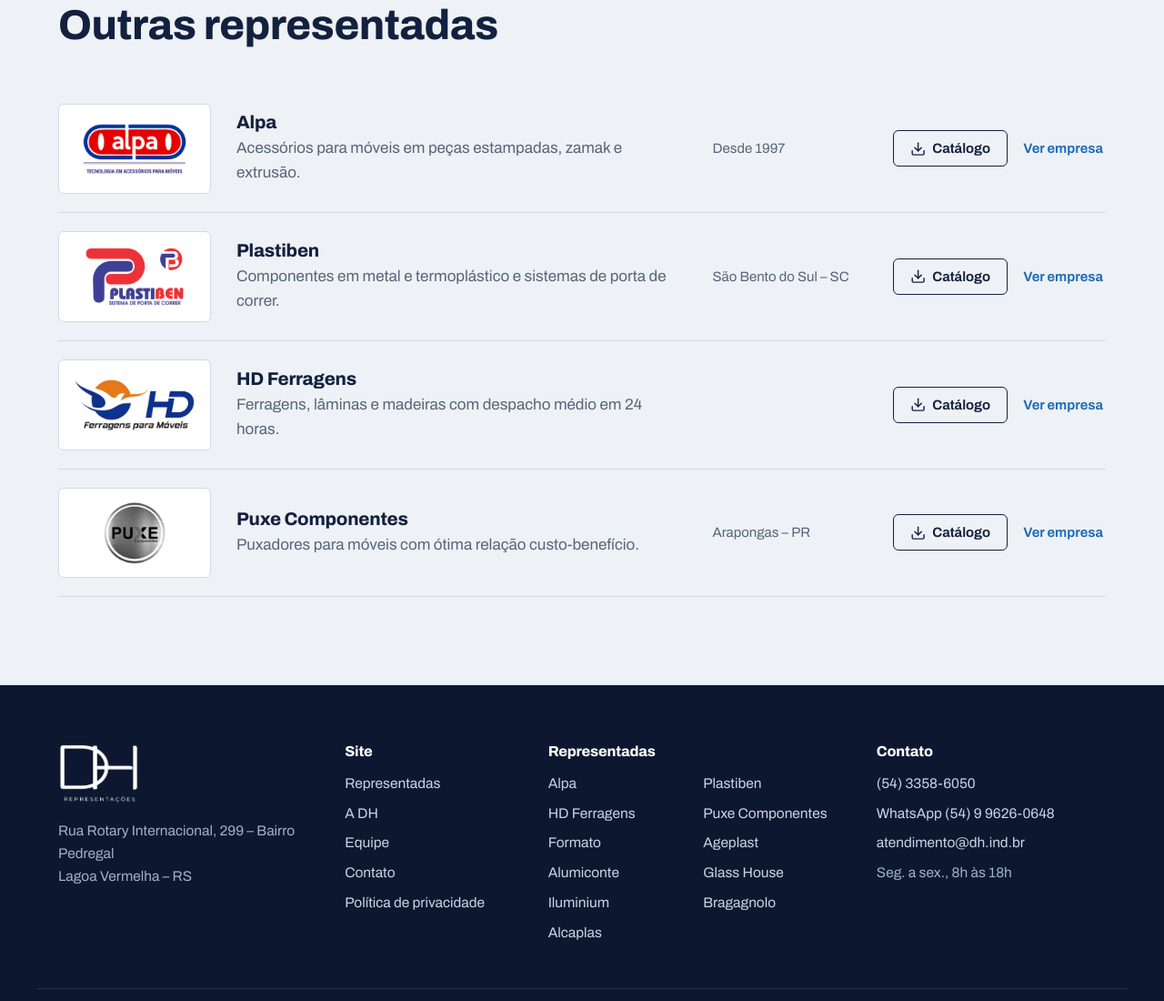
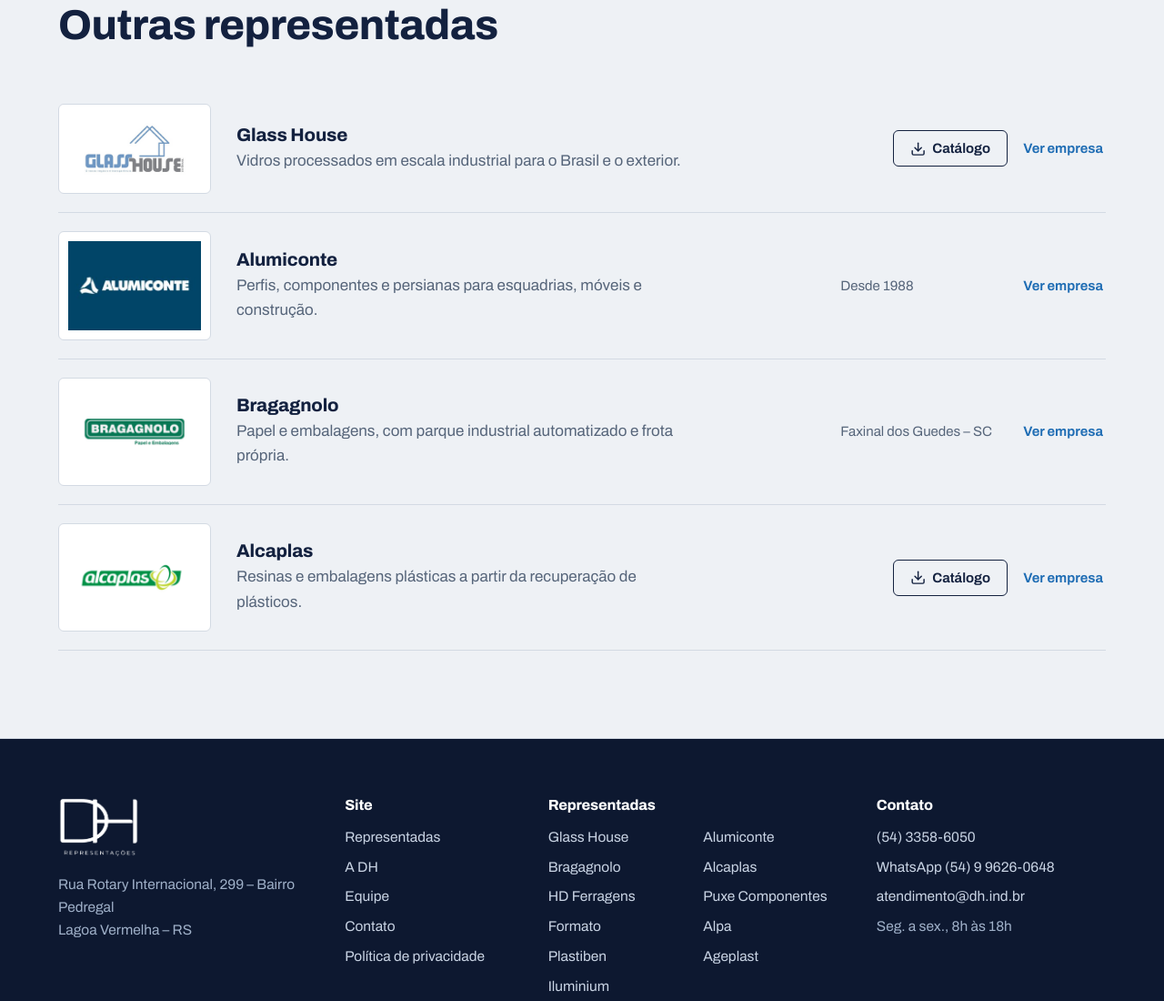
Before and after one commit to Pipinho548/site-dh-representacoes, a plain HTML site: page representadas/iluminium.html in a window 1280 px wide. Shown: the part 1120-2220 px from the top of the page at 91% size. Drawn offline with Linux system fonts and the light colour scheme.

Commit message:
Representadas na ordem do site antigo e sem filtro
Co-Authored-By: Claude Opus 5.5 <noreply@anthropic.com>

```diff
--- a/representadas/iluminium.html
+++ b/representadas/iluminium.html
@@ -87,51 +87,51 @@
       <div class="sec-head"><h2>Outras representadas</h2></div>
       <ul class="rep-list">
           <li class="rep-row">
-            <a class="rep-tile" href="../representadas/alpa.html" tabindex="-1" aria-hidden="true"><img src="../images/representadas/alpa-logo.png" alt="" loading="lazy"></a>
+            <a class="rep-tile" href="../representadas/glass-house.html" tabindex="-1" aria-hidden="true"><img src="../images/representadas/glass-house-logo.png" alt="" loading="lazy"></a>
             <div class="rep-info">
-              <h4><a href="../representadas/alpa.html">Alpa</a></h4>
-              <p>Acessórios para móveis em peças estampadas, zamak e extrusão.</p>
+              <h4><a href="../representadas/glass-house.html">Glass House</a></h4>
+              <p>Vidros processados em escala industrial para o Brasil e o exterior.</p>
             </div>
-            <p class="rep-where">Desde 1997</p>
+            <p class="rep-where"></p>
             <div class="rep-act">
-              <a class="btn btn-line" href="https://dhrepresentacoes.com.br/wp-content/uploads/2024/10/ALPA-CATALOGO-24.pdf" target="_blank" rel="noopener"><svg class="icon " viewBox="0 0 24 24" fill="none" stroke="currentColor" stroke-width="2" stroke-linecap="round" stroke-linejoin="round" aria-hidden="true"><path d="M21 15v4a2 2 0 0 1-2 2H5a2 2 0 0 1-2-2v-4"/><polyline points="7 10 12 15 17 10"/><line x1="12" y1="15" x2="12" y2="3"/></svg> Catálogo</a>
-              <a class="btn btn-text" href="../representadas/alpa.html">Ver empresa</a>
+              <a class="btn btn-line" href="https://dhrepresentacoes.com.br/wp-content/uploads/2024/10/Catalogo_Glass-House.pdf" target="_blank" rel="noopener"><svg class="icon " viewBox="0 0 24 24" fill="none" stroke="currentColor" stroke-width="2" stroke-linecap="round" stroke-linejoin="round" aria-hidden="true"><path d="M21 15v4a2 2 0 0 1-2 2H5a2 2 0 0 1-2-2v-4"/><polyline points="7 10 12 15 17 10"/><line x1="12" y1="15" x2="12" y2="3"/></svg> Catálogo</a>
+              <a class="btn btn-text" href="../representadas/glass-house.html">Ver empresa</a>
             </div>
           </li>
           <li class="rep-row">
-            <a class="rep-tile" href="../representadas/plastiben.html" tabindex="-1" aria-hidden="true"><img src="../images/representadas/plastiben-logo.png" alt="" loading="lazy"></a>
+            <a class="rep-tile" href="../representadas/alumiconte.html" tabindex="-1" aria-hidden="true"><img src="../images/representadas/alumiconte-logo.jpg" alt="" loading="lazy"></a>
             <div class="rep-info">
-              <h4><a href="../representadas/plastiben.html">Plastiben</a></h4>
-              <p>Componentes em metal e termoplástico e sistemas de porta de correr.</p>
+              <h4><a href="../representadas/alumiconte.html">Alumiconte</a></h4>
+              <p>Perfis, componentes e persianas para esquadrias, móveis e construção.</p>
             </div>
-            <p class="rep-where">São Bento do Sul – SC</p>
+            <p class="rep-where">Desde 1988</p>
             <div class="rep-act">
-              <a class="btn btn-line" href="https://dhrepresentacoes.com.br/wp-content/uploads/2024/10/Plastiben-Completo-2024-2.pdf" target="_blank" rel="noopener"><svg class="icon " viewBox="0 0 24 24" fill="none" stroke="currentColor" stroke-width="2" stroke-linecap="round" stroke-linejoin="round" aria-hidden="true"><path d="M21 15v4a2 2 0 0 1-2 2H5a2 2 0 0 1-2-2v-4"/><polyline points="7 10 12 15 17 10"/><line x1="12" y1="15" x2="12" y2="3"/></svg> Catálogo</a>
-              <a class="btn btn-text" href="../representadas/plastiben.html">Ver empresa</a>
+
+              <a class="btn btn-text" href="../representadas/alumiconte.html">Ver empresa</a>
             </div>
           </li>
           <li class="rep-row">
-            <a class="rep-tile" href="../representadas/hd-ferragens.html" tabindex="-1" aria-hidden="true"><img src="../images/representadas/hd-ferragens-logo.png" alt="" loading="lazy"></a>
+            <a class="rep-tile" href="../representadas/bragagnolo.html" tabindex="-1" aria-hidden="true"><img src="../images/representadas/bragagnolo-logo.png" alt="" loading="lazy"></a>
             <div class="rep-info">
-              <h4><a href="../representadas/hd-ferragens.html">HD Ferragens</a></h4>
-              <p>Ferragens, lâminas e madeiras com despacho médio em 24 horas.</p>
+              <h4><a href="../representadas/bragagnolo.html">Bragagnolo</a></h4>
+              <p>Papel e embalagens, com parque industrial automatizado e frota própria.</p>
+            </div>
+            <p class="rep-where">Faxinal dos Guedes – SC</p>
+            <div class="rep-act">
+
+              <a class="btn btn-text" href="../representadas/bragagnolo.html">Ver empresa</a>
+            </div>
+          </li>
+          <li class="rep-row">
+            <a class="rep-tile" href="../representadas/alcaplas.html" tabindex="-1" aria-hidden="true"><img src="../images/representadas/alcaplas-logo.png" alt="" loading="lazy"></a>
+            <div class="rep-info">
+              <h4><a href="../representadas/alcaplas.html">Alcaplas</a></h4>
+              <p>Resinas e embalagens plásticas a partir da recuperação de plásticos.</p>
             </div>
             <p class="rep-where"></p>
             <div class="rep-act">
-              <a class="btn btn-line" href="https://dhrepresentacoes.com.br/wp-content/uploads/2024/10/catalogo-hd-ferragens-3_compressedffffffffffffffffffff.pdf" target="_blank" rel="noopener"><svg class="icon " viewBox="0 0 24 24" fill="none" stroke="currentColor" stroke-width="2" stroke-linecap="round" stroke-linejoin="round" aria-hidden="true"><path d="M21 15v4a2 2 0 0 1-2 2H5a2 2 0 0 1-2-2v-4"/><polyline points="7 10 12 15 17 10"/><line x1="12" y1="15" x2="12" y2="3"/></svg> Catálogo</a>
-              <a class="btn btn-text" href="../representadas/hd-ferragens.html">Ver empresa</a>
-            </div>
-          </li>
-          <li class="rep-row">
-            <a class="rep-tile" href="../representadas/puxe.html" tabindex="-1" aria-hidden="true"><img src="../images/representadas/puxe-logo.jpg" alt="" loading="lazy"></a>
-            <div class="rep-info">
-              <h4><a href="../representadas/puxe.html">Puxe Componentes</a></h4>
-              <p>Puxadores para móveis com ótima relação custo-benefício.</p>
-            </div>
-            <p class="rep-where">Arapongas – PR</p>
-            <div class="rep-act">
-              <a class="btn btn-line" href="https://dhrepresentacoes.com.br/wp-content/uploads/2024/10/FOLDER-PUXADORES-1_compressed.pdf" target="_blank" rel="noopener"><svg class="icon " viewBox="0 0 24 24" fill="none" stroke="currentColor" stroke-width="2" stroke-linecap="round" stroke-linejoin="round" aria-hidden="true"><path d="M21 15v4a2 2 0 0 1-2 2H5a2 2 0 0 1-2-2v-4"/><polyline points="7 10 12 15 17 10"/><line x1="12" y1="15" x2="12" y2="3"/></svg> Catálogo</a>
-              <a class="btn btn-text" href="../representadas/puxe.html">Ver empresa</a>
+              <a class="btn btn-line" href="https://dhrepresentacoes.com.br/wp-content/uploads/2023/06/FOLDER-PRODUTOS-ALCAPLAS3-1.pdf" target="_blank" rel="noopener"><svg class="icon " viewBox="0 0 24 24" fill="none" stroke="currentColor" stroke-width="2" stroke-linecap="round" stroke-linejoin="round" aria-hidden="true"><path d="M21 15v4a2 2 0 0 1-2 2H5a2 2 0 0 1-2-2v-4"/><polyline points="7 10 12 15 17 10"/><line x1="12" y1="15" x2="12" y2="3"/></svg> Catálogo</a>
+              <a class="btn btn-text" href="../representadas/alcaplas.html">Ver empresa</a>
             </div>
           </li>
       </ul>
@@ -156,7 +156,7 @@
     </div>
     <div class="footer-reps">
       <h2>Representadas</h2>
-      <ul><li><a href="../representadas/alpa.html">Alpa</a></li><li><a href="../representadas/plastiben.html">Plastiben</a></li><li><a href="../representadas/hd-ferragens.html">HD Ferragens</a></li><li><a href="../representadas/puxe.html">Puxe Componentes</a></li><li><a href="../representadas/formato.html">Formato</a></li><li><a href="../representadas/ageplast.html">Ageplast</a></li><li><a href="../representadas/alumiconte.html">Alumiconte</a></li><li><a href="../representadas/glass-house.html">Glass House</a></li><li><a href="../representadas/iluminium.html">Iluminium</a></li><li><a href="../representadas/bragagnolo.html">Bragagnolo</a></li><li><a href="../representadas/alcaplas.html">Alcaplas</a></li></ul>
+      <ul><li><a href="../representadas/glass-house.html">Glass House</a></li><li><a href="../representadas/alumiconte.html">Alumiconte</a></li><li><a href="../representadas/bragagnolo.html">Bragagnolo</a></li><li><a href="../representadas/alcaplas.html">Alcaplas</a></li><li><a href="../representadas/hd-ferragens.html">HD Ferragens</a></li><li><a href="../representadas/puxe.html">Puxe Componentes</a></li><li><a href="../representadas/formato.html">Formato</a></li><li><a href="../representadas/alpa.html">Alpa</a></li><li><a href="../representadas/plastiben.html">Plastiben</a></li><li><a href="../representadas/ageplast.html">Ageplast</a></li><li><a href="../representadas/iluminium.html">Iluminium</a></li></ul>
     </div>
     <div>
       <h2>Contato</h2>
```
Also changed, not shown: gerar-site.js (+4 -4 lines), index.html (+64 -65 lines), politica-de-privacidade.html (+1 -1 lines), representadas/ageplast.html (+30 -30 lines), representadas/alcaplas.html (+25 -25 lines), representadas/alpa.html (+13 -13 lines), representadas/alumiconte.html (+25 -25 lines), representadas/bragagnolo.html (+25 -25 lines), representadas/formato.html (+25 -25 lines), representadas/glass-house.html (+25 -25 lines), representadas/hd-ferragens.html (+25 -25 lines), representadas/plastiben.html (+13 -13 lines), representadas/puxe.html (+25 -25 lines), sitemap.xml (+6 -6 lines), 2 other files.
